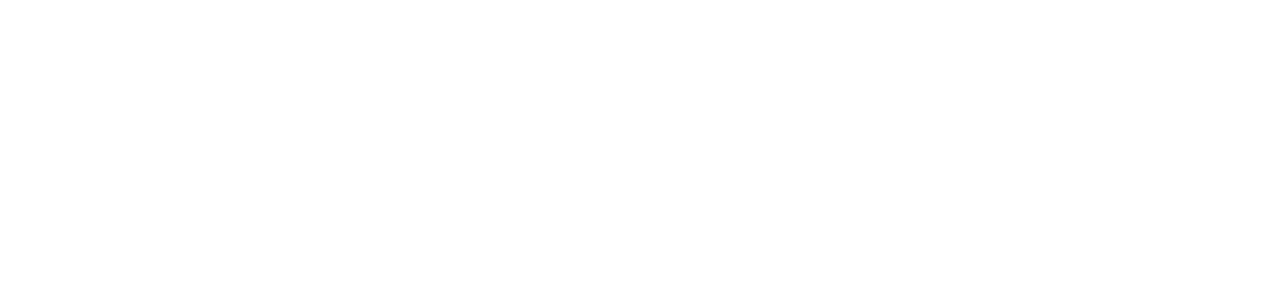
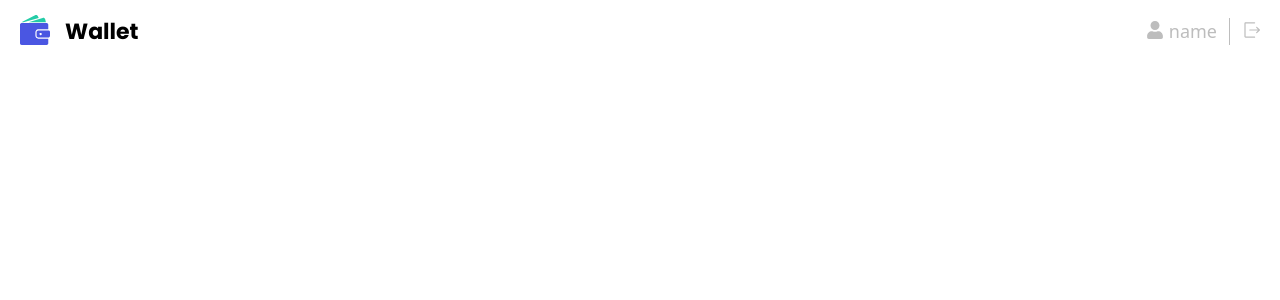
Before and after one commit to iamblashch/react_project, a React (Create React App) app: page / in a window 1280 px wide. Shown: the top 300 px of the page. Built offline with nearby package versions, Linux system fonts and the light colour scheme.

Commit message:
add_header

```diff
--- a/package.json
+++ b/package.json
@@ -11,9 +11,11 @@
     "@testing-library/user-event": "^13.5.0",
     "axios": "^1.3.4",
     "formik": "^2.2.9",
+    "icons": "^1.0.0",
     "modern-normalize": "^1.1.0",
-    "react": "^18.1.0",
+    "react": "^18.2.0",
     "react-dom": "^18.1.0",
+    "react-icons": "^4.8.0",
     "react-loader-spinner": "^5.3.4",
     "react-redux": "^8.0.5",
     "react-router-dom": "^6.9.0",
--- a/src/components/App.jsx
+++ b/src/components/App.jsx
@@ -1,7 +1,10 @@
+import { Header } from './Header/Header';
+import { BrowserRouter } from 'react-router-dom';
+
 export const App = () => {
   return (
-   <>
-
-   </>
+    <BrowserRouter>
+      <Header />
+    </BrowserRouter>
   );
 };
--- a/src/components/Header/Header.js
+++ b/src/components/Header/Header.js
@@ -1,15 +1,37 @@
-// import React from "react";
-// import { Link } from "react-router-dom";
+import React from 'react';
+import { Link } from 'react-router-dom';
+import { Logo } from './Logo';
+import { RxExit } from 'react-icons/rx';
+import { IconContext } from "react-icons";
+import { FaUser } from 'react-icons/fa';
+import s from './Header.module.scss';
 
-// export const Header = () => {
-//   return (
-//   <header>
-//     <section>
-//     <Link to='/home' >
-//       <a href="></a>
-//     </Link>
+export const Header = () => {
+  return (
+    <header className={s.container}>
+        <section className={s.header}>
+        <Link to='/home'  className={s.link}>
+            <Logo svg={s.link__logo}/>
+          <p className={s.link__title}>Wallet</p>
+          </Link>
+          <div className={s.wrapper}>
+        <div className={s.user}>
+              <IconContext.Provider value={{ color: "#bdbdbd", className: "global-class-name", size: "18px" }}>
+                <div className={s.icon}>
+            <FaUser />
+                </div>
+            <span className={s.user__name}>name</span>
+          </IconContext.Provider>
+        </div>
+          <IconContext.Provider value={{  className: "global-class-name", size: "24px" }}>
+          <button className={s.logout__button} type='button'>
+                <RxExit/>
+              <span className={s.logout__text}>Exit</span>
+        </button>
+          </IconContext.Provider>
+            </div>
+          </section>
+    </header>
 
-//     </section>
-//   </header>
-//   )
-// };
+  );
+};
--- a/src/components/Header/Header.module.scss
+++ b/src/components/Header/Header.module.scss
@@ -0,0 +1,70 @@
+.container {
+  width: 100%;
+  padding-left: 20px;
+  padding-right: 20px;
+  margin: 0 auto;
+
+}
+.header{
+  display: flex;
+  justify-content: space-between;
+  align-items: center;
+  padding: 15px 0px;
+  padding-left: 0px;
+  padding-right: 0px;
+}
+.link{
+   display: flex;
+   &__logo{
+   width: 30px;
+   height: 30px;
+}
+   &__title{
+      font-family: 'Poppins';
+      font-weight: 700;
+      font-size: 22px;
+      line-height: 1.5;
+      margin-left: 15px;
+      transition: color 450ms ease;
+   }
+}
+.user{
+   display: flex;
+   align-items: center;
+   &__name{
+   margin-right: 12px;
+   padding-right: 12px;
+   border-right: 1px solid;
+   font-weight: 400;
+   font-size: 18px;
+   margin-left: 5px;
+   line-height: 1.5;
+   color: #BDBDBD;
+}
+}
+.logout{
+   display: flex;
+   &__button{
+    width: 18px;
+    height: 18px;
+   display: flex;
+   border: none;
+   background-color: transparent;
+   color: rgba(189, 189, 189, 1);
+   transition: color 250ms ease;
+   }
+   &__text{
+      display:none;
+      font-weight: 400;
+      font-size: 18px;
+      line-height: 1.5;
+      margin-left: 8px;
+      color: var(--secondary-text-cl);
+   transition: color 250ms ease;
+
+   }
+}
+
+.wrapper{
+   display: flex;
+}
--- /dev/null
+++ b/src/components/Header/Logo.js
@@ -0,0 +1,10 @@
+export const Logo = ({svg}) => {
+    return (
+ <svg className={svg} width="40" height="40" viewBox="0 0 40 40" fill="none" xmlns="http://www.w3.org/2000/svg">
+ <path d="M4.69408 9.52382L24.9583 3.85236L23.8851 1.62825C23.183 0.182586 21.4705 -0.41441 20.0606 0.305497L1.91989 9.52382H4.69408Z" fill="#24CCA7"/>
+ <path d="M31.0166 3.80957C30.7724 3.80957 30.5282 3.84601 30.284 3.91888L25.6552 5.30342L11.5192 9.52386H27.5645H34.5576L33.6917 6.05035C33.3587 4.69617 32.2376 3.80957 31.0166 3.80957Z" fill="#24CCA7"/>
+ <path d="M35.4497 10.7161H34.9377H34.2414H33.5452H28.2313H8.70522H6.14486H3.98877H3.58899H2.25042C1.54071 10.7161 0.907355 11.0414 0.494104 11.5539C0.305446 11.7901 0.161707 12.0619 0.0808534 12.3605C0.031443 12.5477 0 12.7438 0 12.9443V13.2117V15.7519V37.7716C0 39.0016 1.00618 39.9999 2.24593 39.9999H35.4452C36.685 39.9999 37.6912 39.0016 37.6912 37.7716V31.5548H24.3638C22.2572 31.5548 20.5458 29.8568 20.5458 27.7667V25.7256V25.0349V24.3441V22.8111C20.5458 21.7861 20.959 20.8547 21.6283 20.1728C22.2212 19.5667 23.0163 19.1567 23.9057 19.0542C24.0539 19.0364 24.2066 19.0275 24.3593 19.0275H35.8226H36.5188H37.215H37.6912V12.9443C37.6957 11.7143 36.6895 10.7161 35.4497 10.7161Z" fill="#4A56E2"/>
+ <path d="M39.2679 21.1578C39.0433 20.9528 38.7783 20.7968 38.4818 20.6943C38.2527 20.6185 38.0102 20.574 37.7541 20.574H37.6957H37.6508H36.9546H34.4436H24.3639C23.1242 20.574 22.118 21.5722 22.118 22.8022V23.9119V24.6027V25.2934V27.7624C22.118 28.9924 23.1242 29.9906 24.3639 29.9906H37.6957H37.7541C38.0102 29.9906 38.2527 29.9461 38.4818 29.8703C38.7783 29.7723 39.0433 29.6118 39.2679 29.4068C39.7171 29.0013 40.0001 28.413 40.0001 27.7624V22.8022C40.0001 22.1516 39.7171 21.5633 39.2679 21.1578ZM29.0534 25.7257C29.0534 26.3407 28.5503 26.8399 27.9304 26.8399H27.1848C26.5649 26.8399 26.0618 26.3407 26.0618 25.7257V24.9859C26.0618 24.6294 26.228 24.313 26.493 24.1125C26.6862 23.9654 26.9243 23.8718 27.1848 23.8718H27.3735H27.9304C28.5503 23.8718 29.0534 24.3709 29.0534 24.9859V25.7257Z" fill="#4A56E2"/>
+ </svg>
+    )
+ }
```
Also changed, not shown: src/components/Header/exit.svg (added), 1 other file (tests, documents, lock files or other folders).
